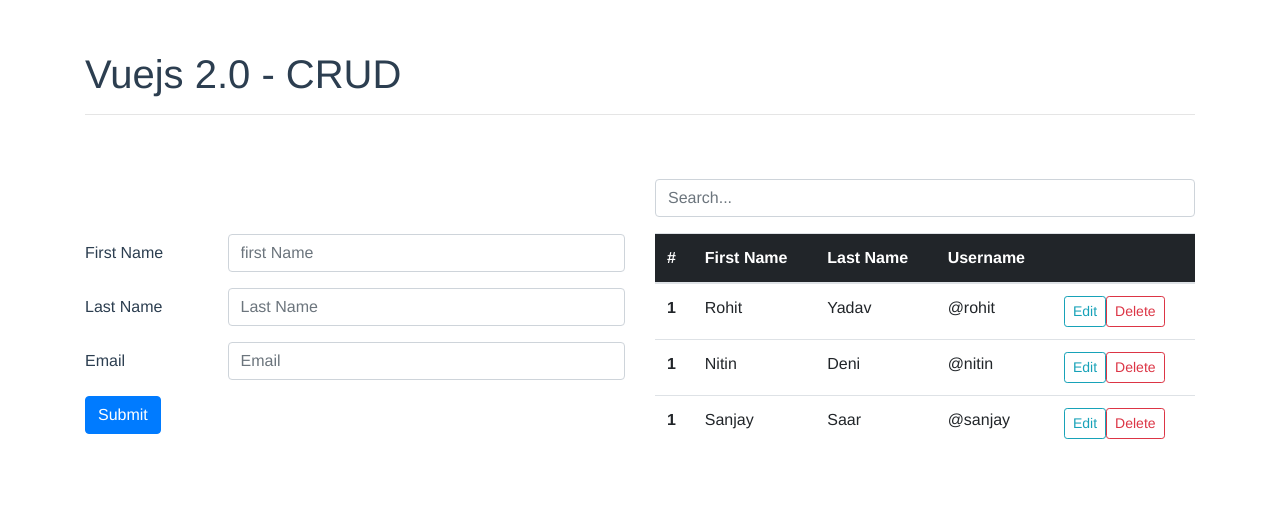
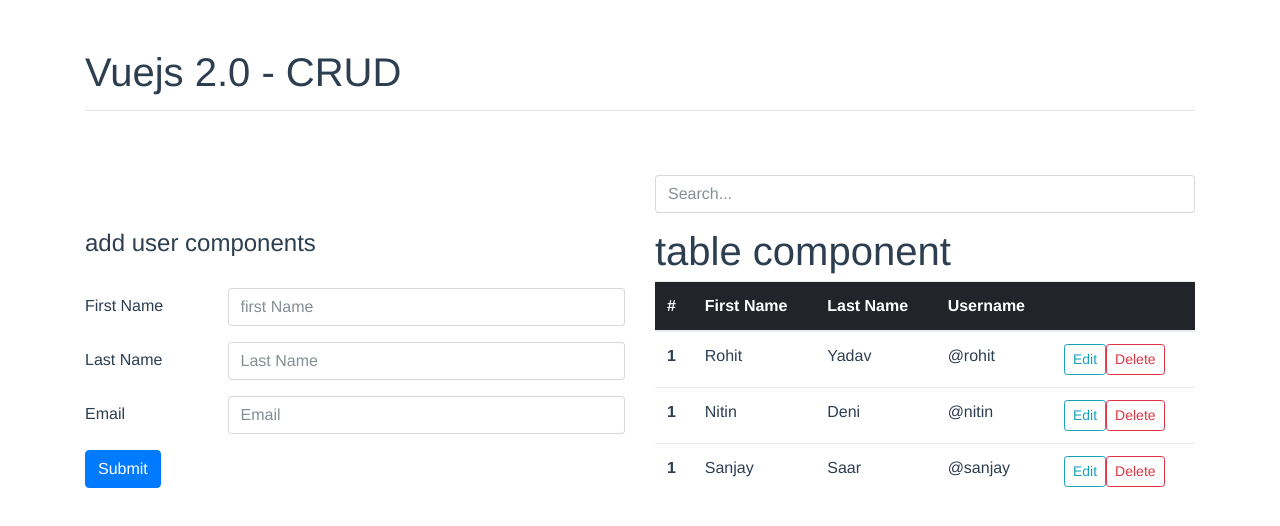
Before and after one commit to 2rohityadav/vuejs_crud, a Vue app: page / in a window 1280 px wide. Shown: the top 526 px of the page. Built offline with nearby package versions, Linux system fonts and the light colour scheme.

Commit message:
eventbus configure

```diff
--- a/src/components/AddUser.vue
+++ b/src/components/AddUser.vue
@@ -1,31 +1,32 @@
 <template>
 <div class="add_user">
-
+  <h4>{{msg}}</h4>
+  <br>
   <!-- form input to add content -->
   <form>
 
     <div class="form-group row">
       <label for="firstname" class="col-sm-3 col-md-2 col-lg-3 col-form-label">First Name</label>
       <div class="col-sm-9 col-md-10 col-lg-9">
-        <input type="text" class="form-control" id="first_name" placeholder="first Name">
+        <input type="text" class="form-control" placeholder="first Name" v-model="firstName">
       </div>
     </div>
 
     <div class="form-group row">
       <label for="lastname" class="col-sm-3 col-md-2 col-lg-3 col-form-label">Last Name</label>
       <div class="col-sm-9 col-md-10 col-lg-9">
-        <input type="text" class="form-control" id="last_name" placeholder="Last Name">
+        <input type="text" class="form-control" placeholder="Last Name" v-model="lastName">
       </div>
     </div>
 
     <div class="form-group row">
       <label for="email" class="col-sm-3 col-md-2 col-lg-3 col-form-label">Email</label>
       <div class="col-sm-9 col-md-10 col-lg-9">
-        <input type="email" class="form-control" id="_Email" placeholder="Email">
+        <input type="email" class="form-control" placeholder="Email" v-model="email">
       </div>
     </div>
 
-  <button type="submit" class="btn btn-primary">Submit</button>
+  <button type="button" class="btn btn-primary" @click="addUser()">Submit</button>
 </form>
 <!-- -->
 
@@ -33,7 +34,26 @@
 </template>
 
 <script>
-
+import { bus } from '../main'
+export default {
+  data () {
+    return {
+      msg: 'add user components',
+      firstName: '',
+      lastName: '',
+      email: ''
+    }
+  },
+  methods: {
+    /*addUser () {
+      this.msg = 'test';
+      bus.$emit('emmitingUser', 'test')
+    },*/
+    addUser () {
+      bus.$emit('emmitingUser', 'test')
+    }
+  }
+}
 </script>
 
 <!-- Add "scoped" attribute to limit CSS to this component only -->
--- a/src/components/Hello.vue
+++ b/src/components/Hello.vue
@@ -13,7 +13,7 @@
     <div class="col-lg-6">
       <div class="mr-auto">
         <app-filter></app-filter>
-        <appTable :users="users"></appTable>
+        <appTable></appTable>
       </div>
     </div>
   </div>
@@ -35,12 +35,7 @@
   name: 'hello',
   data() {
     return {
-      title: 'Vuejs 2.0 - CRUD',
-      users: [
-        {firstname: 'Rohit', lastname: 'Yadav', email: '@rohit'},
-        {firstname: 'Nitin', lastname: 'Deni', email: '@nitin'},
-        {firstname: 'Sanjay', lastname: 'Saar', email: '@sanjay'}
-      ]
+      title: 'Vuejs 2.0 - CRUD'
     }
   }
 }
--- a/src/components/Table.vue
+++ b/src/components/Table.vue
@@ -1,5 +1,6 @@
 <template>
 <div>
+  <h1>{{msg}}</h1>
   <table class="table mt-1h">
     <thead class="thead-inverse">
       <tr>
@@ -21,35 +22,30 @@
           <button type="button" class="btn btn-outline-danger btn-sm">Delete</button>
         </td>
       </tr>
-      <!-- <tr>
-        <th scope="row">2</th>
-        <td>Jacob</td>
-        <td>Thornton</td>
-        <td>@fat</td>
-        <td>
-          <button type="button" class="btn btn-outline-info btn-sm">Edit</button>
-          <button type="button" class="btn btn-outline-danger btn-sm">Delete</button>
-        </td>
-      </tr>
-      <tr>
-        <th scope="row">3</th>
-        <td>Larry</td>
-        <td>the Bird</td>
-        <td>@twitter</td>
-        <td>
-          <button type="button" class="btn btn-outline-info btn-sm">Edit</button>
-          <button type="button" class="btn btn-outline-danger btn-sm">Delete</button>
-        </td>
-      </tr> -->
     </tbody>
   </table>
 
 </div>
 </template>
 <script>
-
+import { bus } from '../main'
 export default {
-  props: ['users']
+  data() {
+    return {
+      users: [
+        {firstname: 'Rohit', lastname: 'Yadav', email: '@rohit'},
+        {firstname: 'Nitin', lastname: 'Deni', email: '@nitin'},
+        {firstname: 'Sanjay', lastname: 'Saar', email: '@sanjay'}
+      ],
+      msg: 'table component'
+    }
+  },
+  // recieving bus event
+  created () {
+    bus.$on('emmitingUser', (data) => {
+      this.msg = data;
+    })
+  }
 }
 
 </script>
--- a/src/main.js
+++ b/src/main.js
@@ -3,12 +3,7 @@
 import Vue from 'vue'
 import App from './App'
 
-import BootstrapVue from 'bootstrap-vue'
-
-Vue.use(BootstrapVue);
-
-import 'bootstrap/dist/css/bootstrap.css'
-import 'bootstrap-vue/dist/bootstrap-vue.css'
+export const bus = new Vue();
 
 Vue.config.productionTip = false
 
```
